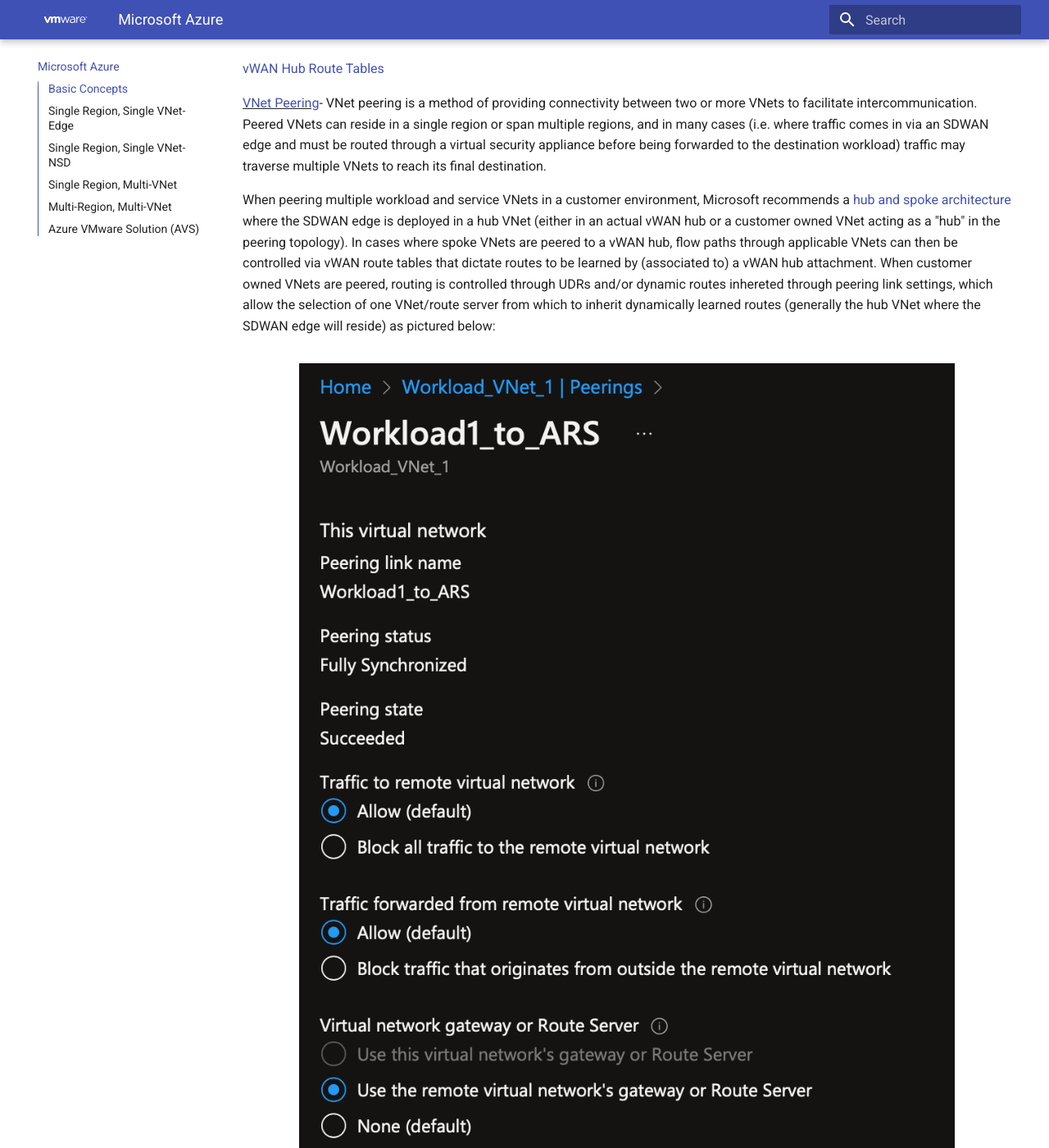
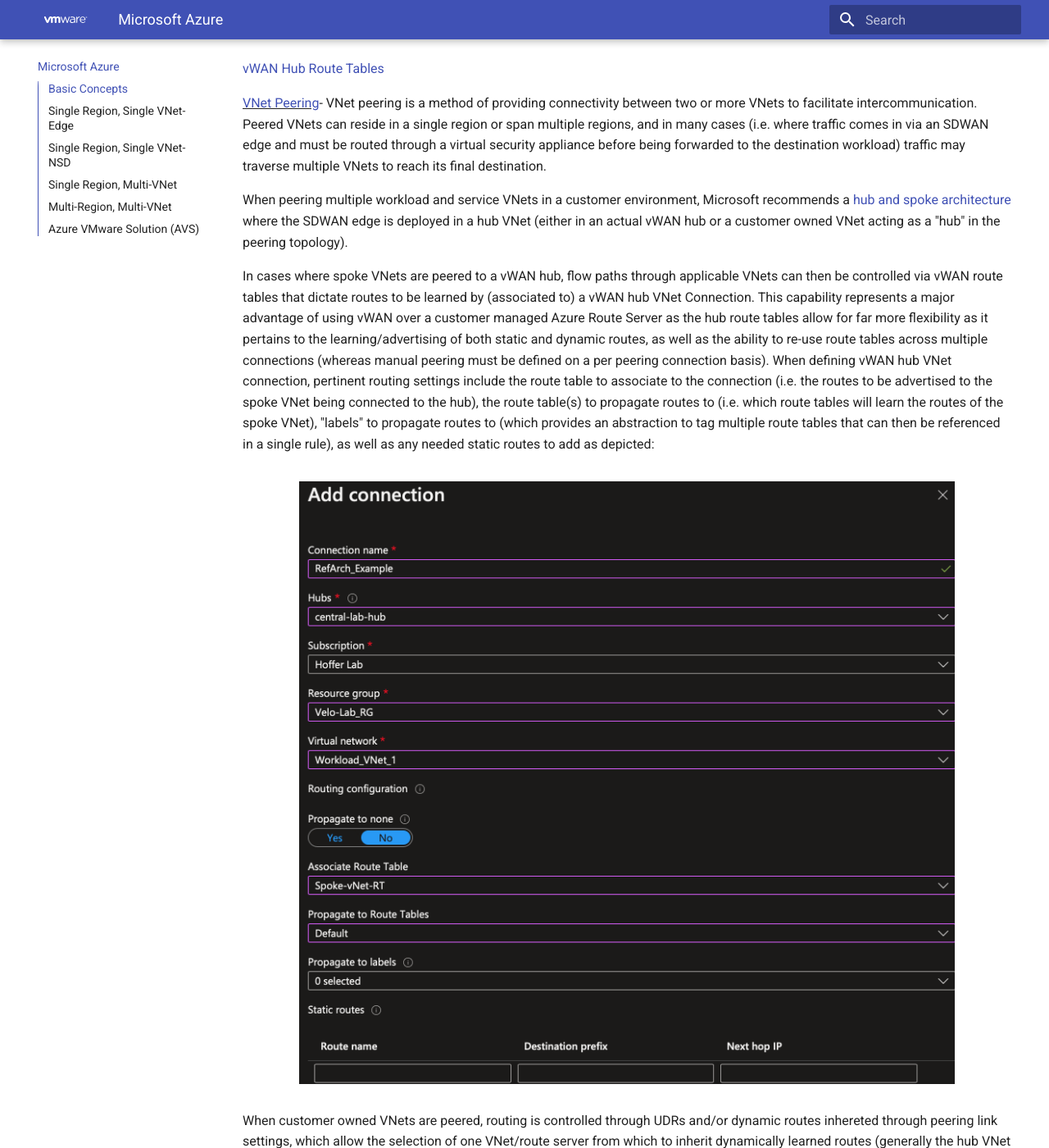
Before and after one commit to el-hoffer/velo-mc-refarch, an MkDocs documentation site: the page built from docs/3-azure.md, in a window 1280 px wide and 1400 px high, scrolled down 1185 px. Shown: the whole window at 82% size. Built offline with MkDocs 1.6.1 and Material for MkDocs 9.7.7, drawn with Linux system fonts in a browser that asks for light colours; some of the changed text lies outside the part shown.

Commit message:
Hub attach screenshot

```diff
--- a/docs/3-azure.md
+++ b/docs/3-azure.md
@@ -20,7 +20,15 @@ There are two types of routing tables that may be applicable to Azure deployment
 
 <u>[VNet Peering](https://learn.microsoft.com/en-us/azure/virtual-network/virtual-network-peering-overview)</u>-  VNet peering is a method of providing connectivity between two or more VNets to facilitate intercommunication.  Peered VNets can reside in a single region or span multiple regions, and in many cases (i.e. where traffic comes in via an SDWAN edge and must be routed through a virtual security appliance before being forwarded to the destination workload) traffic may traverse multiple VNets to reach its final destination.
 
-When peering multiple workload and service VNets in a customer environment, Microsoft recommends a [hub and spoke architecture](https://learn.microsoft.com/en-us/azure/architecture/reference-architectures/hybrid-networking/hub-spoke?tabs=cli) where the SDWAN edge is deployed in a hub VNet (either in an actual vWAN hub or a customer owned VNet acting as a "hub" in the peering topology).  In cases where spoke VNets are peered to a vWAN hub, flow paths through applicable VNets can then be controlled via vWAN route tables that dictate routes to be learned by (associated to) a vWAN hub attachment.  When customer owned VNets are peered, routing is controlled through UDRs and/or dynamic routes inhereted through peering link settings, which allow the selection of one VNet/route server from which to inherit dynamically learned routes (generally the hub VNet where the SDWAN edge will reside) as pictured below:
+When peering multiple workload and service VNets in a customer environment, Microsoft recommends a [hub and spoke architecture](https://learn.microsoft.com/en-us/azure/architecture/reference-architectures/hybrid-networking/hub-spoke?tabs=cli) where the SDWAN edge is deployed in a hub VNet (either in an actual vWAN hub or a customer owned VNet acting as a "hub" in the peering topology).
+
+In cases where spoke VNets are peered to a vWAN hub, flow paths through applicable VNets can then be controlled via vWAN route tables that dictate routes to be learned by (associated to) a vWAN hub VNet Connection.  This capability represents a major advantage of using vWAN over a customer managed Azure Route Server as the hub route tables allow for far more flexibility as it pertains to the learning/advertising of both static and dynamic routes, as well as the ability to re-use route tables across multiple connections (whereas manual peering must be defined on a per peering connection basis).  When defining vWAN hub VNet connection, pertinent routing settings include the route table to associate to the connection (i.e. the routes to be advertised to the spoke VNet being connected to the hub), the route table(s) to propagate routes to (i.e. which route tables will learn the routes of the spoke VNet), "labels" to propagate routes to (which provides an abstraction to tag multiple route tables that can then be referenced in a single rule), as well as any needed static routes to add as depicted:
+<figure markdown>
+  ![Image title](/images/azure/VNet-cxn.png){ width="800" }
+  <figcaption></figcaption>
+</figure>
+
+When customer owned VNets are peered, routing is controlled through UDRs and/or dynamic routes inhereted through peering link settings, which allow the selection of one VNet/route server from which to inherit dynamically learned routes (generally the hub VNet where the SDWAN edge will reside) as shown below:
 <figure markdown>
   ![Image title](/images/azure/peering-settings.png){ width="800" }
   <figcaption></figcaption>
```
Also changed, not shown: docs/images/azure/VNet-cxn.png (added).
